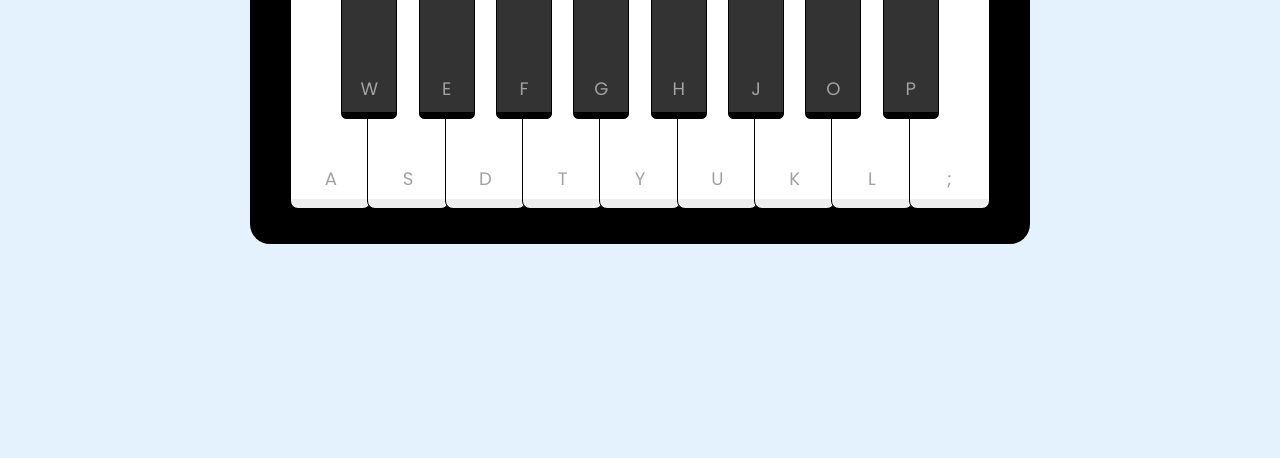
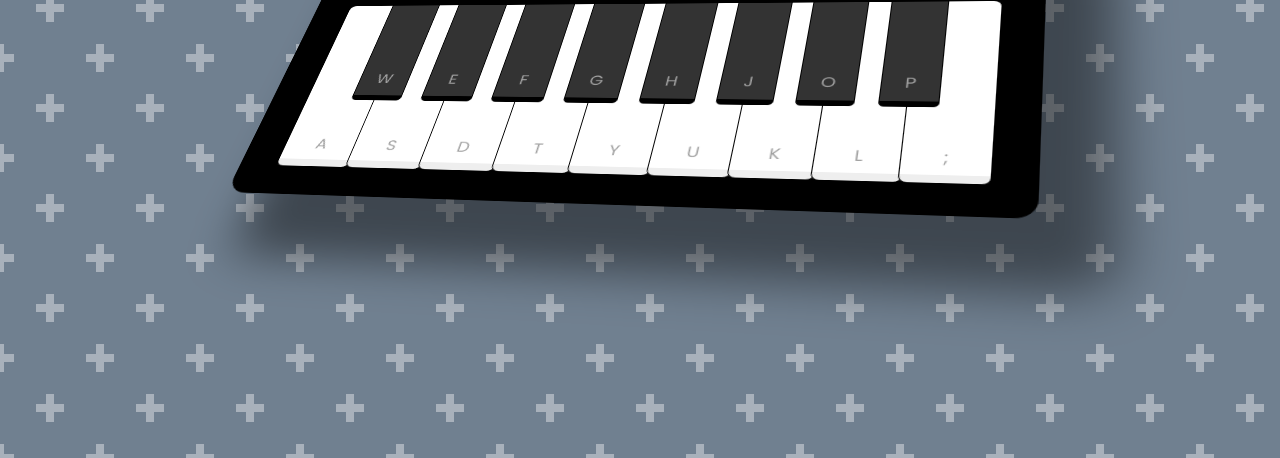
Before and after one commit to MarcioNarciso/JavaScript---Game---Simples-Piano, a plain HTML site: page index.html in a window 1280 px wide. Shown: the part 342-800 px from the top of the page. Drawn offline with Linux system fonts and the light colour scheme.

Commit message:
style: adicionado efeito 3D no piano.

```diff
--- a/src/styles/main.css
+++ b/src/styles/main.css
@@ -3,8 +3,16 @@ body {
     align-items: center;
     justify-content: center;
     min-height: 100vh;
-    background: #e3f2fd;
+    /*background: #e3f2fd;*/
     color: #fff;
+
+    background:
+        radial-gradient(circle, transparent 20%, slategray 20%, slategray 80%, transparent 80%, transparent),
+        radial-gradient(circle, transparent 20%, slategray 20%, slategray 80%, transparent 80%, transparent) 50px 50px,
+        linear-gradient(#A8B1BB 8px, transparent 8px) 0 -4px,
+        linear-gradient(90deg, #A8B1BB 8px, transparent 8px) -4px 0;
+    background-color: slategray;
+    background-size:100px 100px, 100px 100px, 50px 50px, 50px 50px;
 }
 
 .container {
@@ -12,6 +20,9 @@ body {
     border-radius: 20px;
     padding: 35px 40px;
     background: black;
+
+    transform: perspective(1500px) rotateX(45deg) rotateY(-12deg) rotateZ(12deg);
+    box-shadow: 50px 60px 50px 15px rgba(0, 0, 0, .45);
 }
 
 .container header {
```
